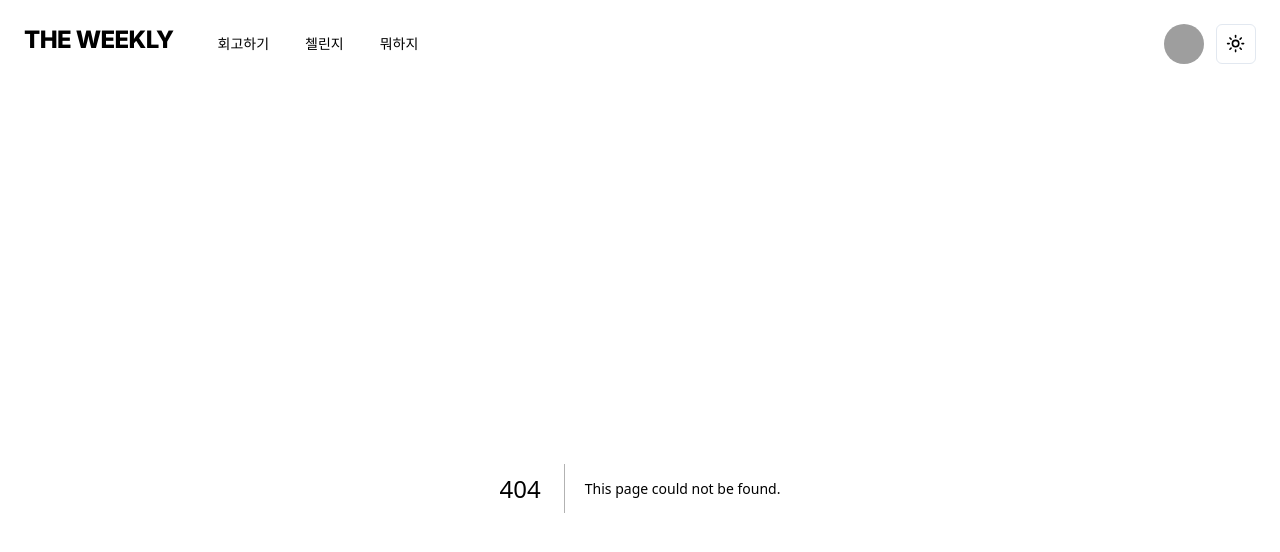
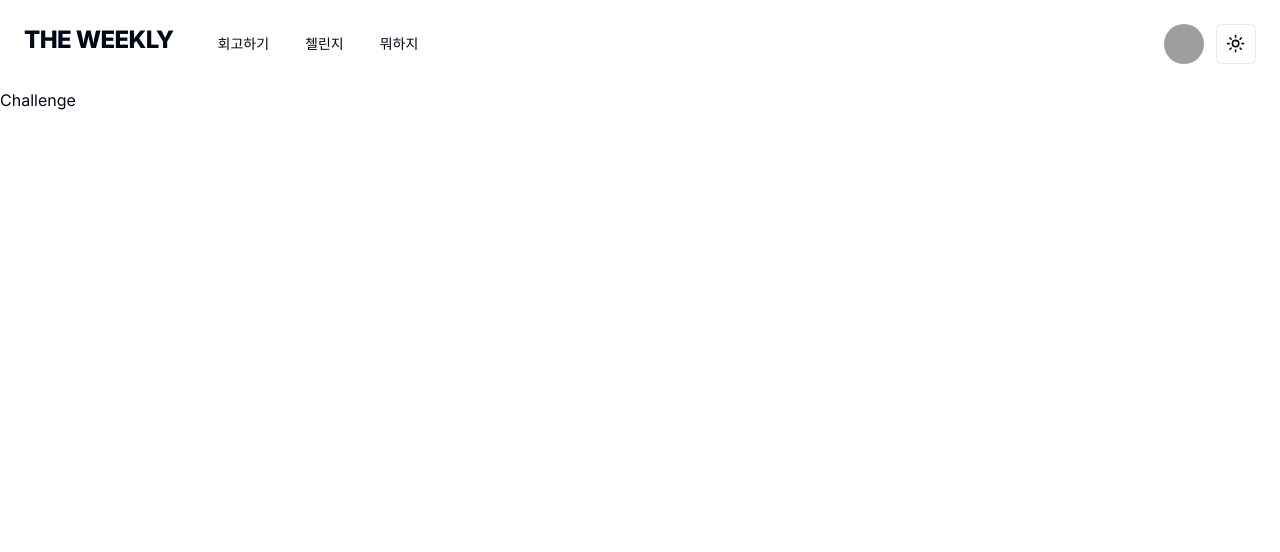
Before and after one commit to hojunin/weekly-memoir, a Next.js app: page /challenge in a window 1280 px wide. Before the commit this address had no page. Shown: the top 552 px of the page. Built offline with nearby package versions, Linux system fonts and the light colour scheme; grey boxes are pictures that could not be loaded.

Commit message:
feat: 페이지 2개 추가(memoir, challenge)

```diff
--- /dev/null
+++ b/src/app/challenge/layout.tsx
@@ -0,0 +1,7 @@
+import React from 'react';
+
+const ChallengeLayout = ({ children }: { children: React.ReactNode }) => {
+  return <div>{children}</div>;
+};
+
+export default ChallengeLayout;
--- /dev/null
+++ b/src/app/challenge/page.tsx
@@ -0,0 +1,7 @@
+import React from 'react';
+
+const Challenge = () => {
+  return <div>Challenge</div>;
+};
+
+export default Challenge;
--- /dev/null
+++ b/src/app/memoir/layout.tsx
@@ -0,0 +1,7 @@
+import React from 'react';
+
+const MemoirLayout = ({ children }: { children: React.ReactNode }) => {
+  return <div>{children}</div>;
+};
+
+export default MemoirLayout;
--- /dev/null
+++ b/src/app/memoir/page.tsx
@@ -0,0 +1,7 @@
+import React from 'react';
+
+const Memoir = () => {
+  return <div>Memoir</div>;
+};
+
+export default Memoir;
--- a/src/app/page.tsx
+++ b/src/app/page.tsx
@@ -1,6 +1,6 @@
 export default function Home() {
   return (
-    <main className="flex min-h-screen flex-col items-center justify-between p-24  dark:bg-black">
+    <main className="flex min-h-screen flex-col items-center justify-between p-24">
       HOME
     </main>
   );
--- a/src/components/common/header.tsx
+++ b/src/components/common/header.tsx
@@ -25,21 +25,21 @@ const Header = () => {
         <NavigationMenu>
           <NavigationMenuList>
             <NavigationMenuItem>
-              <Link href="/docs" legacyBehavior passHref>
+              <Link href="/memoir" legacyBehavior passHref>
                 <NavigationMenuLink className={navigationMenuTriggerStyle()}>
                   회고하기
                 </NavigationMenuLink>
               </Link>
             </NavigationMenuItem>
             <NavigationMenuItem>
-              <Link href="/docs" legacyBehavior passHref>
+              <Link href="/challenge" legacyBehavior passHref>
                 <NavigationMenuLink className={navigationMenuTriggerStyle()}>
                   첼린지
                 </NavigationMenuLink>
               </Link>
             </NavigationMenuItem>
             <NavigationMenuItem>
-              <Link href="/docs" legacyBehavior passHref>
+              <Link href="/" legacyBehavior passHref>
                 <NavigationMenuLink className={navigationMenuTriggerStyle()}>
                   뭐하지
                 </NavigationMenuLink>
```
